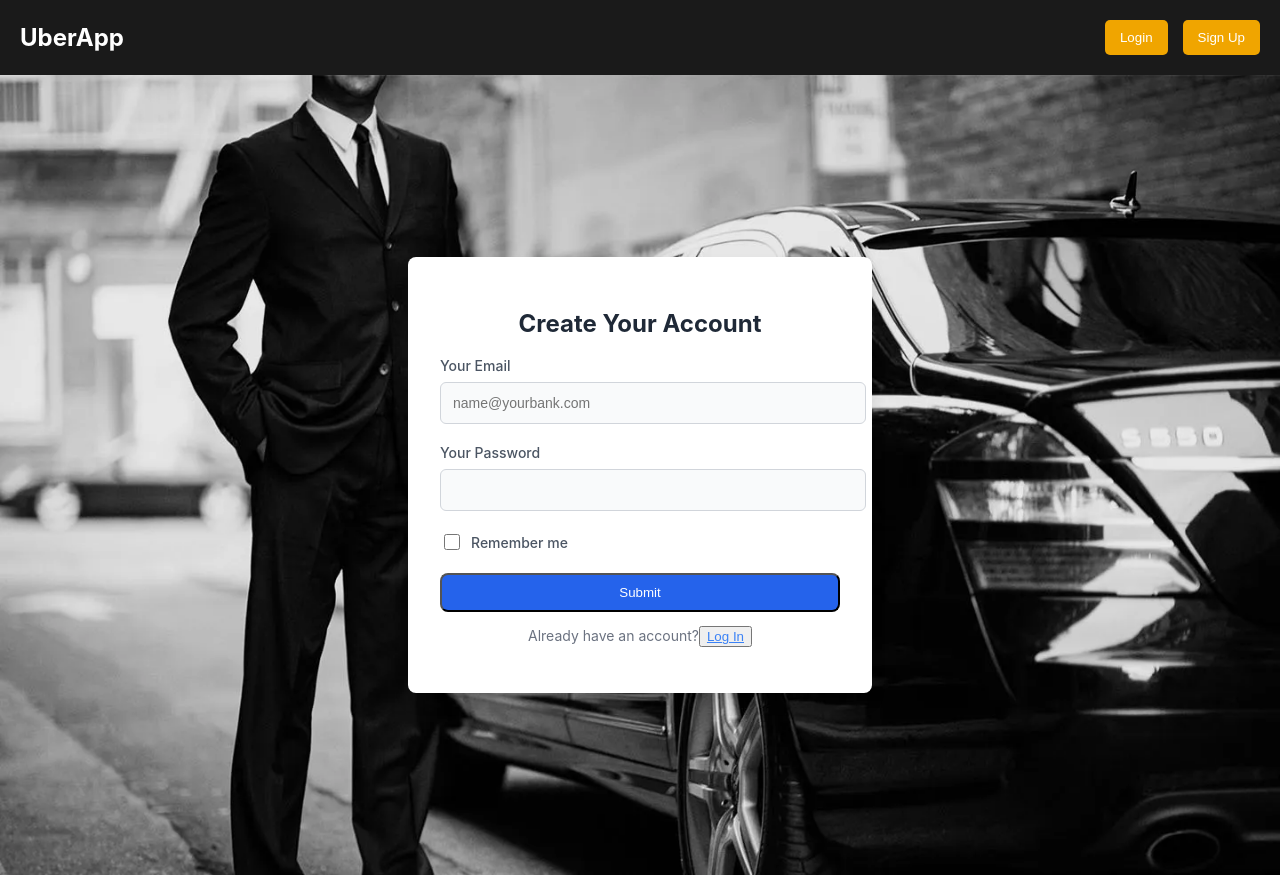
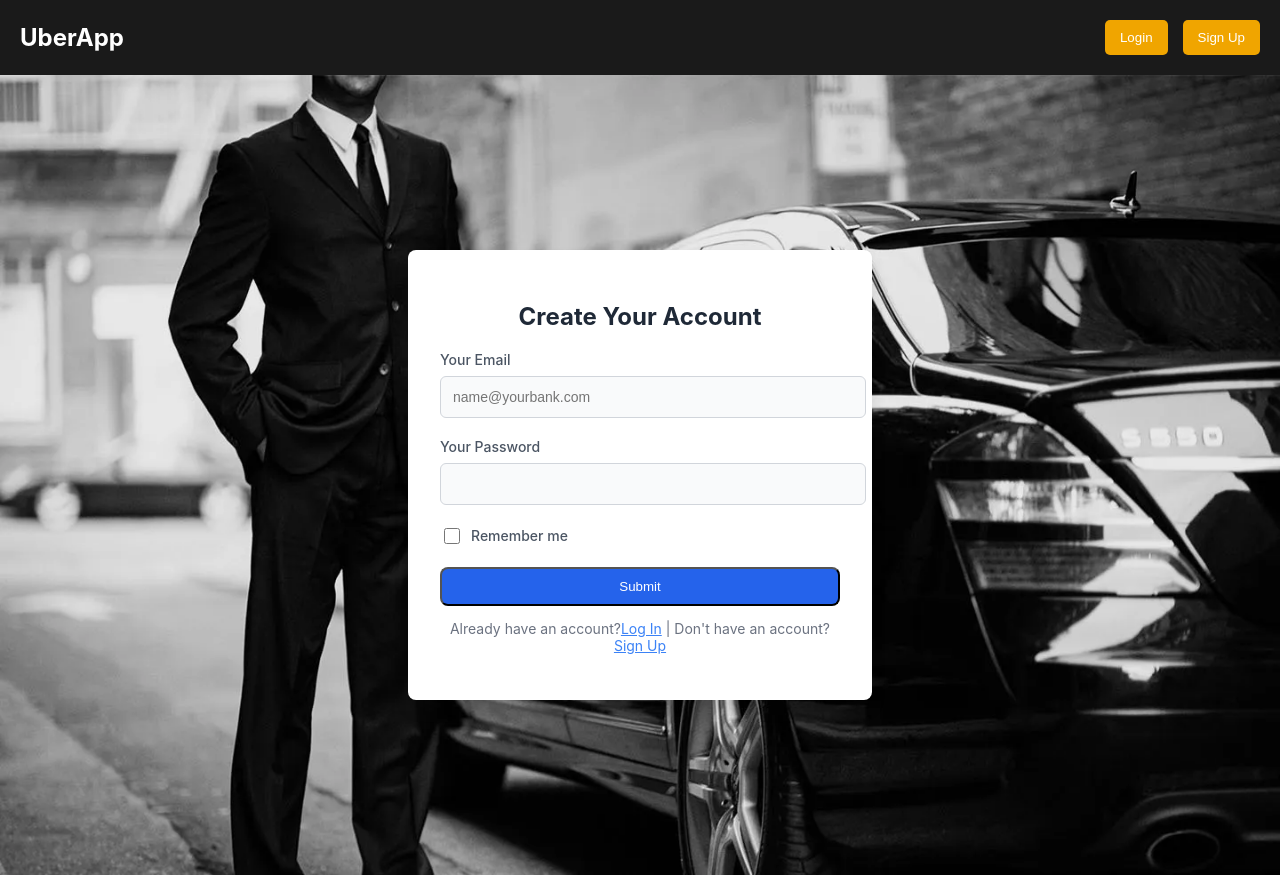
Before and after one commit to IvineCabrelle/frontend, a React (Create React App) app in the folder uberapp/: page /login in a window 1280 px wide. Built offline with nearby package versions, Linux system fonts and the light colour scheme.

Commit message:
photo
background

```diff
--- a/uberapp/src/components/Login.js
+++ b/uberapp/src/components/Login.js
@@ -1,4 +1,5 @@
 import React from 'react';
+import { Link } from 'react-router-dom'; // Ajoutez cette ligne pour importer Link
 import './Login.css'; // Assurez-vous que le chemin est correct
 
 const Login = () => {
@@ -51,9 +52,14 @@ const Login = () => {
 
         <p className="footer-text">
           Already have an account?
-          <button onClick={() => {/* Logic to navigate to login */}} className="login-link">
+          <Link to="/login" className="login-link">
             Log In
-          </button>
+          </Link>
+          <span> | </span>
+          Don't have an account?
+          <Link to="/signup" className="login-link">
+            Sign Up
+          </Link>
         </p>
       </form>
     </div>
```
Also changed, not shown: uberapp/src/components/accueil.webp (added), uberapp/src/components/reserver.jpeg (added).
